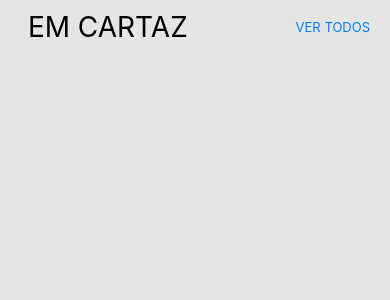
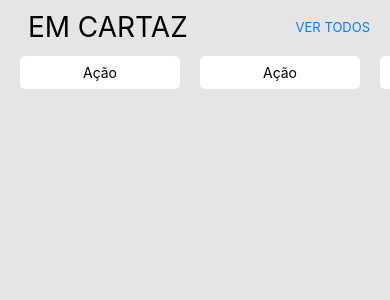
Before and after one commit to evillyf/movie-like, a React Native app: screen /home in a window 390 px wide. Shown: the top 300 px of the page. Built offline with nearby package versions, Linux system fonts and the light colour scheme.

Commit message:
criando lista do topo

```diff
--- /dev/null
+++ b/src/components/GenreCard.js
@@ -0,0 +1,36 @@
+import React from "react";
+import {View, Text, StyleSheet, Dimensions } from "react-native";
+import COLORS from "../constants/Colors";
+
+
+
+const { width } = Dimensions.get("screen");
+
+const setWidth = (w) => (width / 100) *w;
+
+/* menu de navegação dos filmes */
+const GenreCard = () => {
+    return (
+        <View style={styles.container}>
+            <Text>Ação</Text>
+        </View>
+    );
+};
+
+
+
+/* STYLES */
+const styles = StyleSheet.create({
+    container: {
+        justifyContent: "center",
+        alignItems: "center",
+        borderRadius: 5,
+        backgroundColor: COLORS.WHITE,
+        paddingVertical: 8,
+        elevation: 3,
+        marginVertical: 2,
+        width: setWidth(20),
+    },
+});
+
+export default GenreCard;
--- /dev/null
+++ b/src/components/ItemSeparator.js
@@ -0,0 +1,14 @@
+import React from "react";
+import { View } from "react-native";
+
+const ItemSeparator = ({height, width}) => {
+    return <View style= {{width, height}}/>
+}
+
+ItemSeparator.defaultProps = {
+    height: 0,
+    width: 0,
+
+}
+
+export default ItemSeparator;
--- a/src/screens/HomeScreen.js
+++ b/src/screens/HomeScreen.js
@@ -2,7 +2,11 @@ import { StatusBar} from "expo-status-bar";
 import React from "react";
 import { StyleSheet, Text, View, ScrollView} from "react-native";
 import { FlatList } from "react-native-gesture-handler";
-import Colors from "../constants/Colors";
+import COLORS from "../constants/Colors";
+import GenreCard from "../components/GenreCard";
+import ItemSeparator from "../components/ItemSeparator";
+
+
 
 /* definindo a lista de gêneros dos filmes */
 const Genres = ["Todos", "Ação", "Comédia", "Romance", "Horror", "Sci-Fi"]
@@ -11,15 +15,21 @@ const Genres = ["Todos", "Ação", "Comédia", "Romance", "Horror", "Sci-Fi"]
 const HomeScreen = () => {
     return (
         <ScrollView contentContainerStyle={styles.container}>
-            <StatusBar style="auto" translucent={false} backgroundColor={Colors.BASIC_BACKGROUND}/>
+            <StatusBar style="auto" translucent={false} backgroundColor={COLORS.BASIC_BACKGROUND}/>
             <View style={styles.headerContainer}>
                 <Text style={styles.headerTitle}> EM CARTAZ</Text>
                 <Text style={styles.headerSubTitle}> VER TODOS</Text>
             </View>
             <View>
-                <FlatList data= {Genres} horizontal keyExtractor={item => item} renderItem={({item, index}) => {
-                    return <View></View>
-                }}/>
+                <FlatList data= {Genres}
+                horizontal
+                showsHorizontalScrollIndicator={false}
+                keyExtractor={item => item}
+                ItemSeparatorComponent={() => <ItemSeparator width={20}/>}
+                ListHeaderComponent={() => <ItemSeparator width={20}/>}
+                ListFooterComponent={() => <ItemSeparator width={20}/>}
+                renderItem={({item}) => <GenreCard />}
+                />
             </View>
         </ScrollView>
 
@@ -30,7 +40,7 @@ const HomeScreen = () => {
 const styles = StyleSheet.create({
     container: {
         flex: 1,
-        backgroundColor: Colors.EXTRA_LIGHT_GRAY,  /* definindo a cor de fundo */
+        backgroundColor: COLORS.EXTRA_LIGHT_GRAY,  /* definindo a cor de fundo */
     },
     headerContainer: {
         flexDirection: "row",
@@ -46,7 +56,7 @@ const styles = StyleSheet.create({
     },
     headerSubTitle: {
         fontSize: 13,
-        color: Colors.ACTIVE,
+        color: COLORS.ACTIVE,
 
     }
 
```
